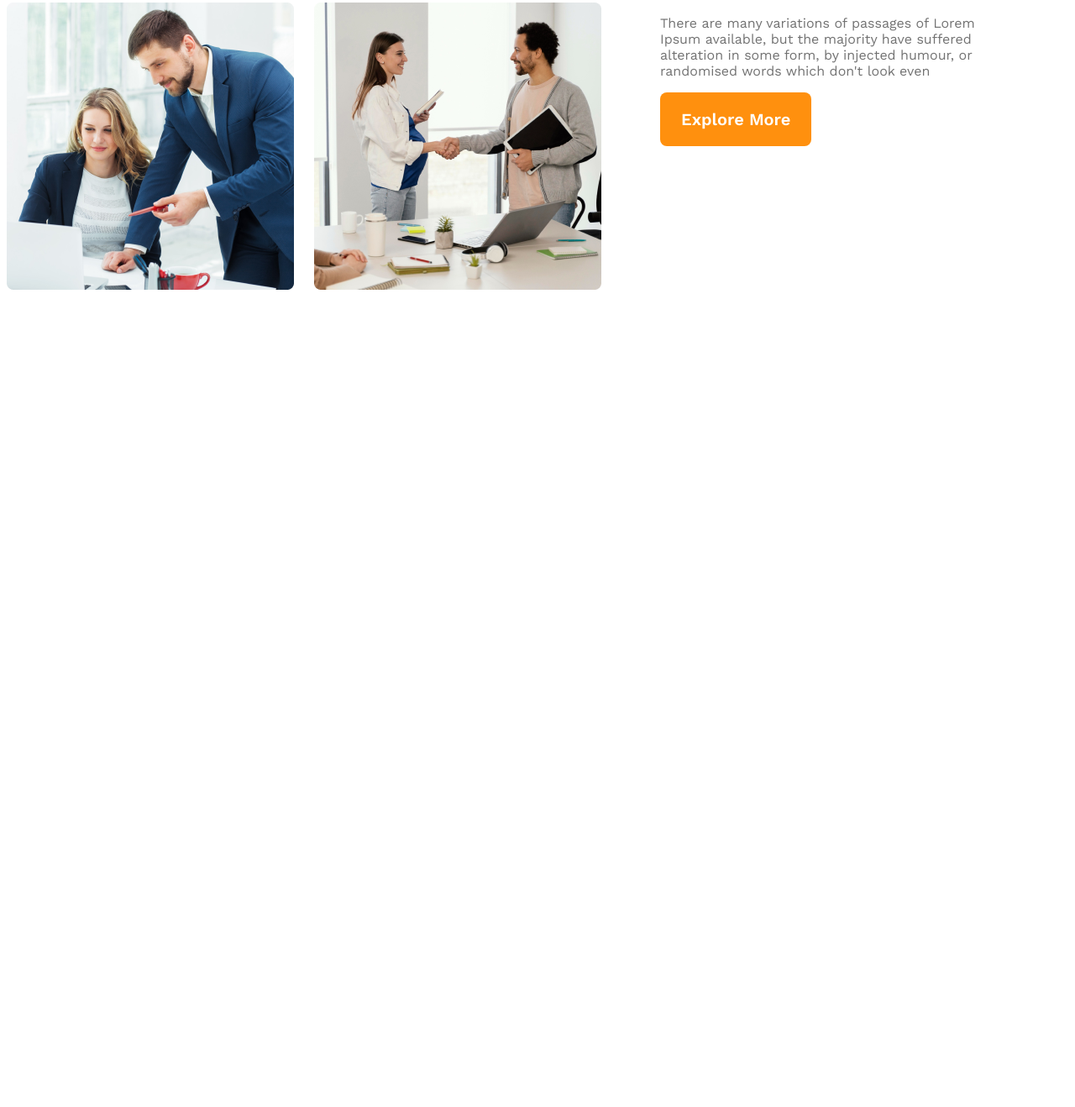
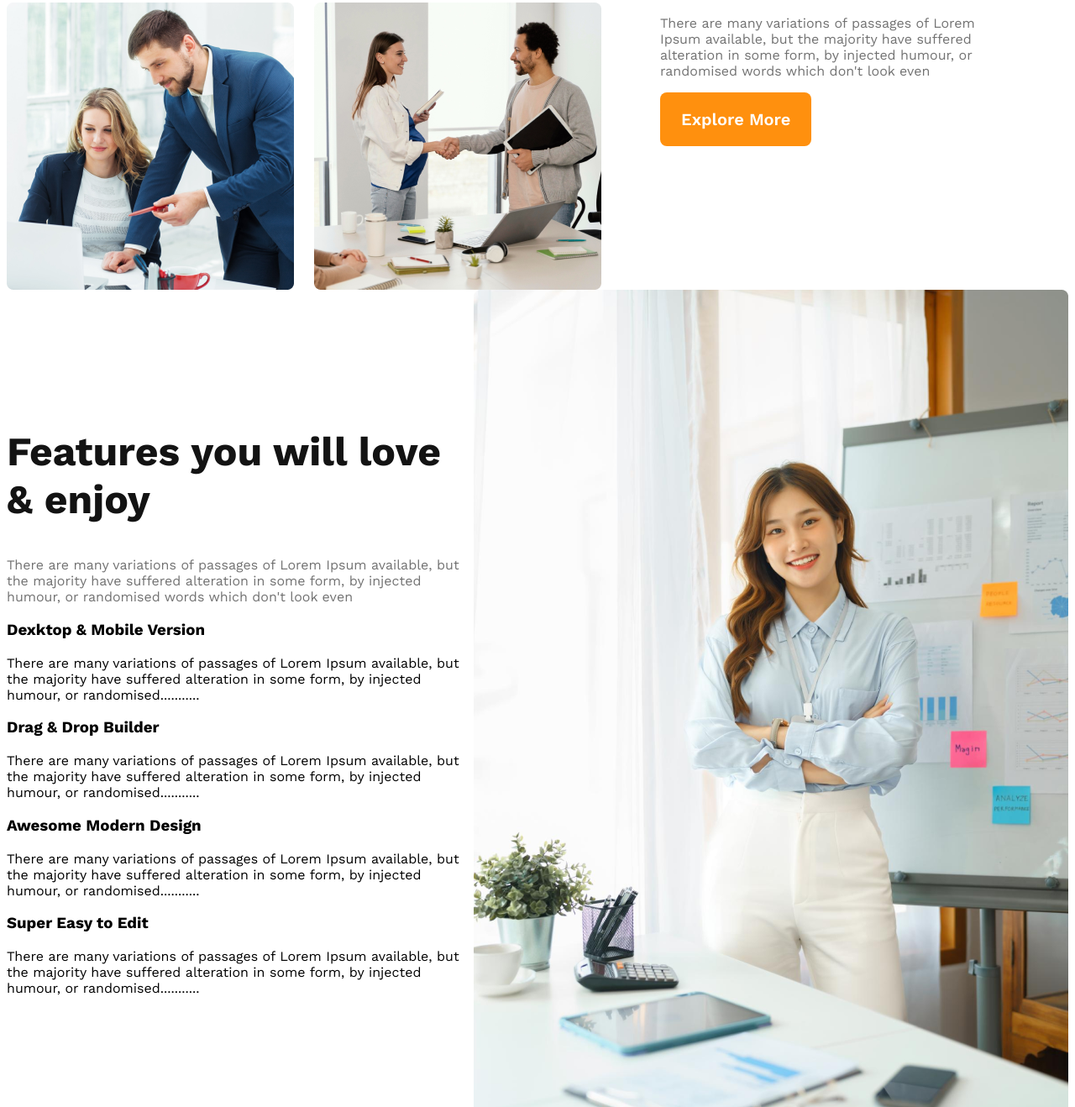
Before and after one commit to sumit-ch-dev/g3-architects-website, a plain HTML site: page index.html in a window 1280 px wide. Shown: the part 1455-2773 px from the top of the page at 84% size. Before the commit the page ends 1870 px from the top, so only its background shows below. Drawn offline with nearby package versions, Linux system fonts and the light colour scheme.

Commit message:
feature section added

```diff
--- a/index.html
+++ b/index.html
@@ -15,7 +15,7 @@
 <body>
     <header>
         <nav class="navbar">
-            <h3 class="nav-title">G3 Architects</h3>
+            <h3 class="section-title">G3 Architects</h3>
             <ul class="nav-items">
                 <li><a href="">Home</a></li>
                 <li><a href="">About</a></li>
@@ -37,7 +37,7 @@
         </div>
     </header>
     <main>
-        <!-- features section -->
+        <!-- team section -->
         <section class="team-container">
             <div class="team-img-container">
                 <img src="./images/team1.png" alt="">
@@ -57,6 +57,43 @@
                 <button class="btn-primary">Explore More</button>
             </div>
         </section>
+
+        <!-- features section -->
+        <section class="features">
+            <div class="feature-content">
+                <h1 class="section-title">Features you will love & enjoy</h1>
+                <p class="text-light-gray">There are many variations of passages of Lorem Ipsum available, but the
+                    majority
+                    have suffered alteration
+                    in some form, by injected humour, or randomised words which don't look even
+                </p>
+                <div class="feature-type">
+                    <h3>Dexktop & Mobile Version</h3>
+                    <p>There are many variations of passages of Lorem Ipsum available, but the majority have suffered
+                        alteration in some form, by injected humour, or randomised...........
+                    </p>
+                </div>
+                <div class="feature-type">
+                    <h3>Drag & Drop Builder</h3>
+                    <p>There are many variations of passages of Lorem Ipsum available, but the majority have suffered
+                        alteration in some form, by injected humour, or randomised...........
+                    </p>
+                </div>
+                <div class="feature-type">
+                    <h3>Awesome Modern Design</h3>
+                    <p>There are many variations of passages of Lorem Ipsum available, but the majority have suffered
+                        alteration in some form, by injected humour, or randomised...........
+                    </p>
+                </div>
+                <div class="feature-type">
+                    <h3>Super Easy to Edit</h3>
+                    <p>There are many variations of passages of Lorem Ipsum available, but the majority have suffered
+                        alteration in some form, by injected humour, or randomised...........
+                    </p>
+                </div>
+            </div>
+            <img src="./images/architect.png" alt="">
+        </section>
     </main>
     <footer>
 
--- a/styles.css
+++ b/styles.css
@@ -19,6 +19,12 @@
     color: #727272;
 }
 
+.section-title {
+    font-size: 3rem;
+    font-weight: 700;
+    color: #131313;
+}
+
 /* header styles */
 header {
     background: rgba(255, 144, 14, 0.10);
@@ -31,11 +37,7 @@ nav {
     align-items: center;
 }
 
-.nav-title {
-    font-size: 3rem;
-    font-weight: 700;
-    color: #131313;
-}
+
 
 nav>ul {
     display: flex;
@@ -113,7 +115,13 @@ main {
     font-weight: 700;
 }
 
+/* features section */
 
+.features {
+    display: flex;
+    justify-content: center;
+    align-items: center;
+}
 
 
 /* responsive media queries */
```
